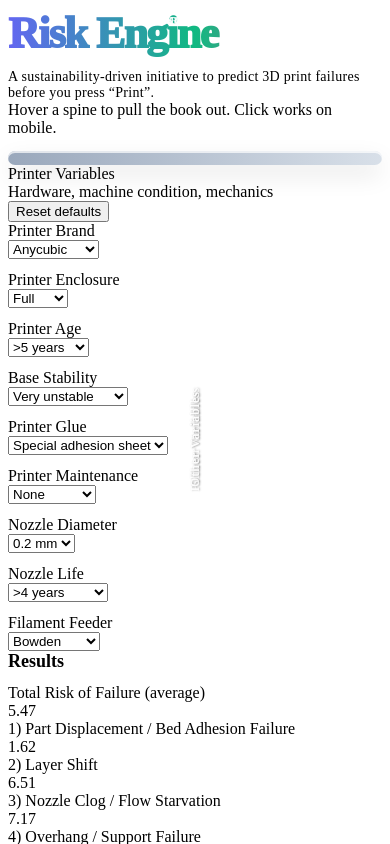
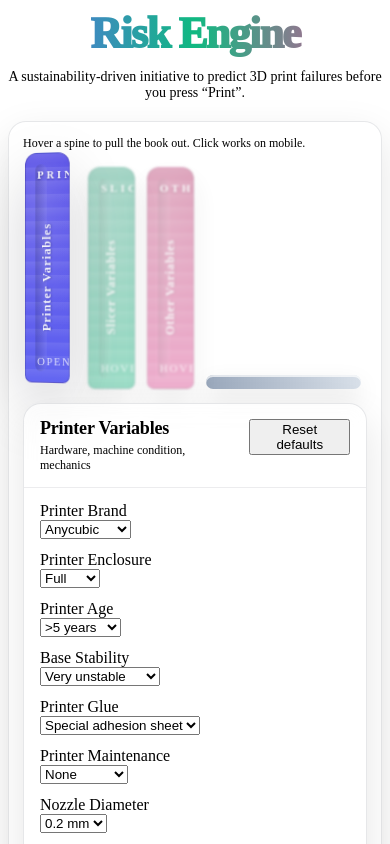
Before and after one commit to parthjain10/amplify-risk-app, a Next.js app: page / in a window 390 px wide. Shown: the top 844 px of the page. Built offline with nearby package versions, Linux system fonts and the light colour scheme.

Commit message:
Update globals.css

```diff
--- a/app/globals.css
+++ b/app/globals.css
@@ -1,262 +1,212 @@
-/* === Risk Engine hero heading === */
-.heroHead {
-  text-align: center;
-  margin: 8px 0 22px;
-}
+/* ===== Restore/keep your existing background + font above this line ===== */
 
+/* Title */
+.hero { text-align: center; margin: 8px 0 20px; }
 .heroTitle {
-  margin: 0;
   font-size: 44px;
   font-weight: 950;
   letter-spacing: -0.04em;
   background: linear-gradient(90deg, #6366f1, #10b981, #ec4899);
   -webkit-background-clip: text;
   -webkit-text-fill-color: transparent;
+  margin: 0;
+}
+.heroSub { margin-top: 10px; font-size: 14px; color: var(--muted); }
+
+/* Keep results to the extreme right (and sticky) */
+.stickyResults { position: sticky; top: 18px; height: fit-content; }
+@media (max-width: 1000px){ .stickyResults{ position: static; } }
+
+.leftPane { min-width: 0; }
+
+/* Shelf card */
+.shelfCard {
+  border-radius: 18px;
+  background: rgba(255,255,255,0.70);
+  border: 1px solid rgba(15,23,42,0.10);
+  box-shadow: 0 14px 40px rgba(2,6,23,0.10);
+  backdrop-filter: blur(10px);
+  padding: 14px;
+}
+.shelfHint { font-size: 12px; color: var(--muted); margin-bottom: 10px; }
+
+/* Spines on a horizontal shelf + open book to the right */
+.shelfWrap {
+  display: grid;
+  grid-template-columns: 300px 1fr;
+  gap: 14px;
+  align-items: start;
+}
+@media (max-width: 1100px) {
+  .shelfWrap { grid-template-columns: 1fr; }
 }
 
-.heroSub {
-  margin: 10px auto 0;
-  max-width: 720px;
-  font-size: 14px;
-  letter-spacing: 0.02em;
-  color: var(--muted);
-}
-
-/* Make results panel sticky on desktop */
-.stickyResults {
-  height: fit-content;
-  position: sticky;
-  top: 18px;
-}
-
-@media (max-width: 1000px) {
-  .stickyResults {
-    position: relative;
-    top: 0;
-  }
-}
-
-/* === Library shelf zone === */
-.libraryZone {
-  display: grid;
-  gap: 14px;
-}
-
-.libraryShelfCard {
-  border-radius: 18px;
-  background: rgba(255, 255, 255, 0.70);
-  border: 1px solid rgba(15, 23, 42, 0.10);
-  box-shadow: 0 14px 40px rgba(2, 6, 23, 0.10);
-  backdrop-filter: blur(10px);
-  padding: 14px 14px 18px;
-  perspective: 1600px;
-}
-
-.shelfTopHint {
-  font-size: 12px;
-  color: var(--muted);
-  margin-bottom: 10px;
-}
-
-.shelfRow {
+.spineRow {
   display: flex;
   gap: 12px;
   align-items: flex-end;
+  padding: 6px 6px 0;
+  perspective: 1400px;
 }
 
 /* Shelf plank */
 .shelfPlank {
-  margin-top: 14px;
+  width: 100%;
   height: 14px;
   border-radius: 10px;
   background: linear-gradient(90deg, rgba(148,163,184,0.95), rgba(203,213,225,0.75));
   box-shadow: inset 0 2px 0 rgba(255,255,255,0.7), 0 10px 24px rgba(2,6,23,0.10);
+  margin-top: 12px;
 }
 
-/* === Realistic book spine === */
-.bookSpine {
-  width: 84px;
+/* Realistic spine */
+.spine {
+  width: 88px;
   height: 280px;
-  border-radius: 10px 10px 6px 6px;
+  border-radius: 12px 12px 7px 7px;
   position: relative;
   cursor: pointer;
   transform-style: preserve-3d;
+  border: 1px solid rgba(15,23,42,0.16);
+  box-shadow: 0 14px 30px rgba(2,6,23,0.14);
+  overflow: hidden;
 
-  /* “hardcover” texture using layered gradients */
+  /* Cloth-like texture + sheen */
   background:
-    linear-gradient(180deg, rgba(255,255,255,0.10), rgba(255,255,255,0.02)),
-    radial-gradient(90px 200px at 30% 20%, rgba(255,255,255,0.12), transparent 60%),
-    repeating-linear-gradient(180deg, rgba(255,255,255,0.06) 0px, rgba(255,255,255,0.06) 1px, transparent 8px, transparent 12px);
+    radial-gradient(120px 220px at 30% 20%, rgba(255,255,255,0.18), transparent 60%),
+    repeating-linear-gradient(180deg, rgba(255,255,255,0.08) 0px, rgba(255,255,255,0.08) 1px, transparent 9px, transparent 13px);
 
-  border: 1px solid rgba(15, 23, 42, 0.16);
-  box-shadow: 0 14px 30px rgba(2,6,23,0.14);
-  transition: transform 260ms cubic-bezier(.2,.8,.2,1),
-              filter 260ms cubic-bezier(.2,.8,.2,1),
-              opacity 260ms cubic-bezier(.2,.8,.2,1),
-              box-shadow 260ms cubic-bezier(.2,.8,.2,1);
-  overflow: hidden;
+  transition: transform 240ms cubic-bezier(.2,.8,.2,1),
+              filter 240ms cubic-bezier(.2,.8,.2,1),
+              opacity 240ms cubic-bezier(.2,.8,.2,1),
+              box-shadow 240ms cubic-bezier(.2,.8,.2,1);
 }
 
-/* Spine ridge */
-.bookSpine::before {
-  content: "";
-  position: absolute;
+/* Ridge on the spine */
+.spine::before{
+  content:"";
+  position:absolute;
   left: 10px;
   top: 10px;
   bottom: 10px;
-  width: 10px;
-  border-radius: 7px;
+  width: 12px;
+  border-radius: 8px;
   background: linear-gradient(90deg, rgba(0,0,0,0.22), rgba(255,255,255,0.10));
   opacity: 0.65;
 }
 
-/* Page edge + depth */
-.bookSpine::after {
-  content: "";
-  position: absolute;
-  right: -10px;
-  top: 0;
-  width: 10px;
-  height: 100%;
-  border-radius: 0 8px 8px 0;
+/* Page edge depth */
+.spine::after{
+  content:"";
+  position:absolute;
+  right:-10px;
+  top:0;
+  width:10px;
+  height:100%;
+  border-radius:0 9px 9px 0;
   background:
-    linear-gradient(180deg, rgba(255,255,255,0.35), rgba(255,255,255,0.10)),
+    linear-gradient(180deg, rgba(255,255,255,0.40), rgba(255,255,255,0.12)),
     repeating-linear-gradient(180deg, rgba(15,23,42,0.12) 0px, rgba(15,23,42,0.12) 1px, transparent 6px, transparent 10px);
-  filter: saturate(0.9);
 }
 
-/* Title rotated like real spine */
-.spineTitle {
-  position: absolute;
+/* Theme colors */
+.spine.printer { background-image:
+  radial-gradient(120px 220px at 30% 20%, rgba(255,255,255,0.18), transparent 60%),
+  repeating-linear-gradient(180deg, rgba(255,255,255,0.08) 0px, rgba(255,255,255,0.08) 1px, transparent 9px, transparent 13px),
+  linear-gradient(180deg, rgba(79,70,229,1), rgba(99,102,241,1));
+}
+.spine.slicer { background-image:
+  radial-gradient(120px 220px at 30% 20%, rgba(255,255,255,0.18), transparent 60%),
+  repeating-linear-gradient(180deg, rgba(255,255,255,0.08) 0px, rgba(255,255,255,0.08) 1px, transparent 9px, transparent 13px),
+  linear-gradient(180deg, rgba(5,150,105,1), rgba(16,185,129,1));
+}
+.spine.other { background-image:
+  radial-gradient(120px 220px at 30% 20%, rgba(255,255,255,0.18), transparent 60%),
+  repeating-linear-gradient(180deg, rgba(255,255,255,0.08) 0px, rgba(255,255,255,0.08) 1px, transparent 9px, transparent 13px),
+  linear-gradient(180deg, rgba(190,24,93,1), rgba(236,72,153,1));
+}
+
+/* Foil + rotated title */
+.spineFoil {
+  position:absolute;
+  top: 14px; left: 12px; right: 12px;
+  text-align:center;
+  font-size: 11px;
+  font-weight: 900;
+  letter-spacing: 0.28em;
+  color: rgba(255,255,255,0.95);
+  text-shadow: 0 1px 2px rgba(0,0,0,0.25);
+}
+
+.spineTitle{
+  position:absolute;
   left: 50%;
-  top: 52%;
-  transform: translate(-50%, -50%) rotate(-90deg);
+  top: 54%;
+  transform: translate(-50%,-50%) rotate(-90deg);
   white-space: nowrap;
+  font-size: 12px;
   font-weight: 900;
   letter-spacing: 0.08em;
-  font-size: 12px;
   color: rgba(255,255,255,0.92);
   text-shadow: 0 1px 2px rgba(0,0,0,0.25);
 }
 
-/* Foil-like small label */
-.spineFoil {
-  position: absolute;
-  top: 14px;
-  left: 14px;
-  right: 14px;
-  text-align: center;
+.spineSmall{
+  position:absolute;
+  bottom: 14px; left: 12px; right: 12px;
+  text-align:center;
   font-size: 11px;
-  font-weight: 800;
-  letter-spacing: 0.24em;
-  color: rgba(255,255,255,0.95);
-  opacity: 0.95;
+  letter-spacing: 0.16em;
+  color: rgba(255,255,255,0.80);
 }
 
-/* Small hover hint */
-.spineSmall {
-  position: absolute;
-  bottom: 14px;
-  left: 14px;
-  right: 14px;
-  text-align: center;
-  font-size: 11px;
-  color: rgba(255,255,255,0.80);
-  letter-spacing: 0.12em;
+/* Focus behavior (this restores what you liked) */
+.spine.active {
+  transform: translateY(-10px) translateZ(50px) rotateY(-18deg);
+  box-shadow: 0 24px 60px rgba(2,6,23,0.18);
+  z-index: 6;
+}
+.spine.dim {
+  opacity: 0.45;
+  filter: blur(1.1px) saturate(0.85);
 }
 
-/* Theme colors */
-.bookSpine.printer {
-  background:
-    linear-gradient(180deg, rgba(255,255,255,0.10), rgba(255,255,255,0.02)),
-    radial-gradient(90px 200px at 30% 20%, rgba(255,255,255,0.14), transparent 60%),
-    repeating-linear-gradient(180deg, rgba(255,255,255,0.06) 0px, rgba(255,255,255,0.06) 1px, transparent 8px, transparent 12px),
-    linear-gradient(180deg, rgba(79,70,229,1), rgba(99,102,241,1));
+/* Opened book panel (inputs INSIDE) */
+.openBook{
+  border-radius: 18px;
+  background: rgba(255,255,255,0.72);
+  border: 1px solid rgba(15,23,42,0.10);
+  box-shadow: 0 14px 40px rgba(2,6,23,0.10);
+  backdrop-filter: blur(10px);
+  overflow:hidden;
+  transform-origin: left center;
+  animation: openBook 220ms cubic-bezier(.2,.8,.2,1) both;
+}
+@keyframes openBook{
+  from{ transform: translateX(-8px) rotateY(6deg); opacity: .85; }
+  to{ transform: translateX(0px) rotateY(0deg); opacity: 1; }
 }
 
-.bookSpine.slicer {
-  background:
-    linear-gradient(180deg, rgba(255,255,255,0.10), rgba(255,255,255,0.02)),
-    radial-gradient(90px 200px at 30% 20%, rgba(255,255,255,0.14), transparent 60%),
-    repeating-linear-gradient(180deg, rgba(255,255,255,0.06) 0px, rgba(255,255,255,0.06) 1px, transparent 8px, transparent 12px),
-    linear-gradient(180deg, rgba(5,150,105,1), rgba(16,185,129,1));
-}
-
-.bookSpine.other {
-  background:
-    linear-gradient(180deg, rgba(255,255,255,0.10), rgba(255,255,255,0.02)),
-    radial-gradient(90px 200px at 30% 20%, rgba(255,255,255,0.14), transparent 60%),
-    repeating-linear-gradient(180deg, rgba(255,255,255,0.06) 0px, rgba(255,255,255,0.06) 1px, transparent 8px, transparent 12px),
-    linear-gradient(180deg, rgba(190,24,93,1), rgba(236,72,153,1));
-}
-
-/* Pull-out interaction */
-.bookSpine.active {
-  transform: translateY(-10px) translateZ(50px) rotateY(-18deg);
-  box-shadow: 0 24px 60px rgba(2,6,23,0.18);
-  z-index: 5;
-}
-
-.bookSpine.dim {
-  opacity: 0.70;
-  filter: saturate(0.9);
-}
-
-/* === Open panel === */
-.openPanel {
-  border-radius: 18px;
-  background: rgba(255, 255, 255, 0.72);
-  border: 1px solid rgba(15, 23, 42, 0.10);
-  box-shadow: 0 14px 40px rgba(2, 6, 23, 0.10);
-  backdrop-filter: blur(10px);
-  overflow: hidden;
-  transform-origin: left center;
-  animation: openPanel 260ms cubic-bezier(.2,.8,.2,1) both;
-}
-
-@keyframes openPanel {
-  from { transform: translateX(-10px) rotateY(6deg); opacity: 0.85; }
-  to   { transform: translateX(0px) rotateY(0deg); opacity: 1; }
-}
-
-.openPanelHeader {
+.openBookHeader{
   padding: 14px 16px;
-  border-bottom: 1px solid rgba(15, 23, 42, 0.08);
-  display: flex;
+  border-bottom: 1px solid rgba(15,23,42,0.08);
+  display:flex;
   align-items: baseline;
   justify-content: space-between;
   gap: 12px;
 }
+.openBookTitle{ font-size: 18px; font-weight: 900; letter-spacing: -0.01em; }
+.openBookHint{ margin-top: 4px; font-size: 12px; color: var(--muted); }
+.openBookBody{ padding: 14px 16px 16px; }
 
-.openPanelTitle {
-  font-size: 18px;
-  font-weight: 900;
-  letter-spacing: -0.01em;
-}
-
-.openPanelHint {
-  font-size: 12px;
-  color: var(--muted);
-  margin-top: 4px;
-}
-
-.openPanelBody {
-  padding: 14px 16px 16px;
-}
-
-/* Inputs: 3 columns (responsive) */
-.openInputs {
-  display: grid;
-  grid-template-columns: repeat(3, minmax(0, 1fr));
+/* 3-column inputs inside the book */
+.openInputs{
+  display:grid;
+  grid-template-columns: repeat(3, minmax(0,1fr));
   gap: 12px;
 }
-
-@media (max-width: 1100px) {
-  .openInputs { grid-template-columns: repeat(2, minmax(0, 1fr)); }
+@media (max-width: 1100px){ .openInputs{ grid-template-columns: repeat(2, minmax(0,1fr)); } }
+@media (max-width: 650px){
+  .openInputs{ grid-template-columns: 1fr; }
+  .spine{ width: 96px; height: 220px; }
 }
-
-@media (max-width: 650px) {
-  .openInputs { grid-template-columns: 1fr; }
-  .shelfRow { flex-wrap: wrap; }
-  .bookSpine { width: 96px; height: 220px; }
-}
```
